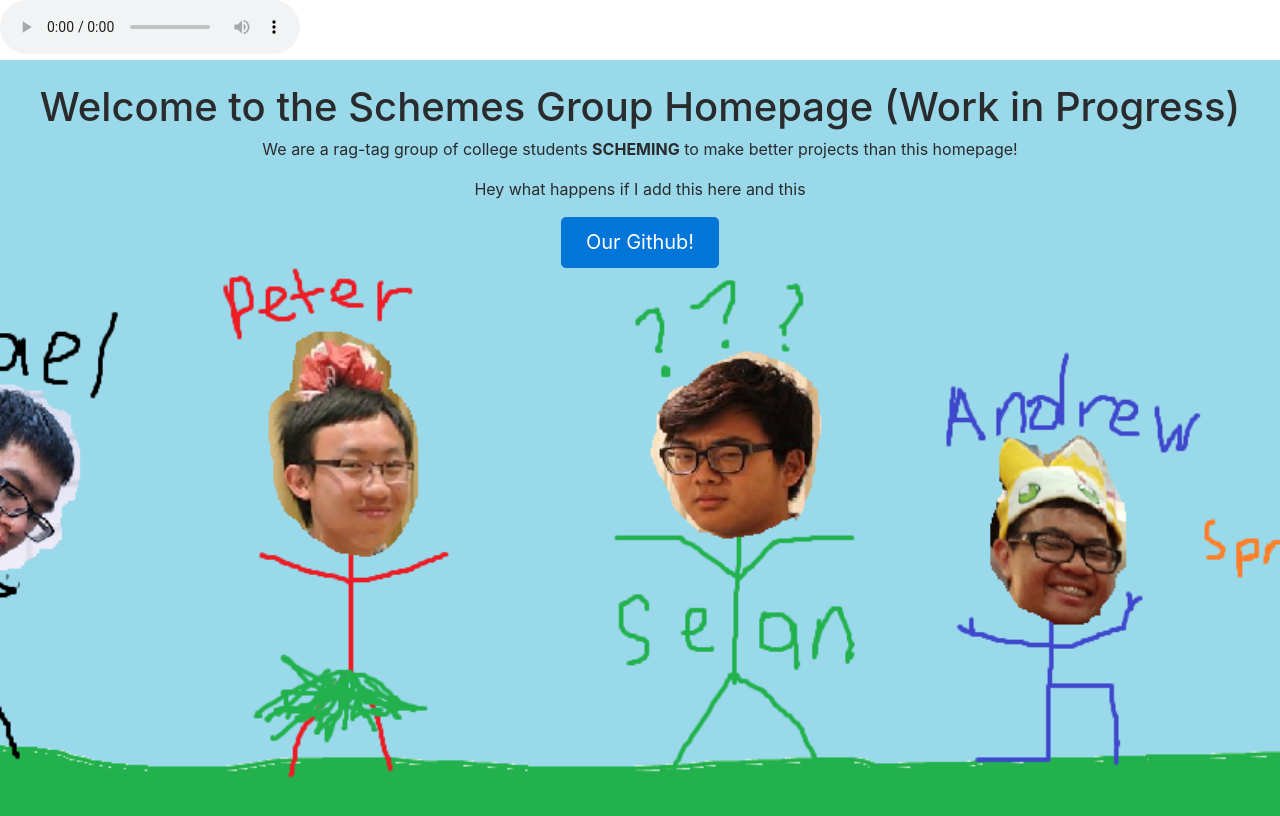
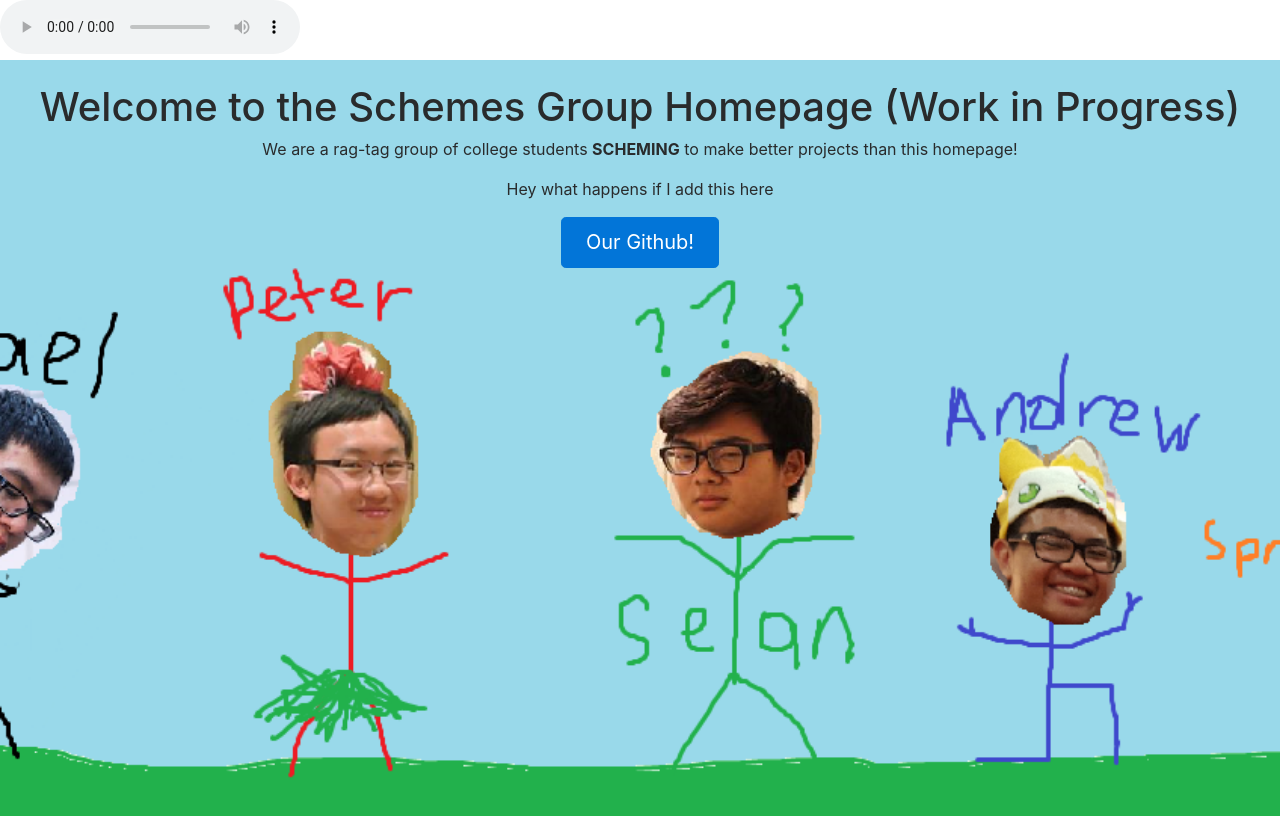
Before and after one commit to schemes-ohyeah/bad-website, a plain HTML site: page index.html in a window 1280 px wide. Drawn offline with nearby package versions, Linux system fonts and the light colour scheme; a script that the page names is missing.

Commit message:
Another test change

```diff
--- a/index.html
+++ b/index.html
@@ -27,7 +27,7 @@
           </li>
         <li>
           <p> We are a rag-tag group of college students <strong>SCHEMING</strong> to make better projects than this homepage! </p>
-          <p> Hey what happens if I add this here and this </p>
+          <p> Hey what happens if I add this here</p>
         </li>
         <li>
                 <a target="_blank" href="https://github.com/schemes-ohyeah" class="btn btn-primary btn-lg">Our Github!</a>
```
